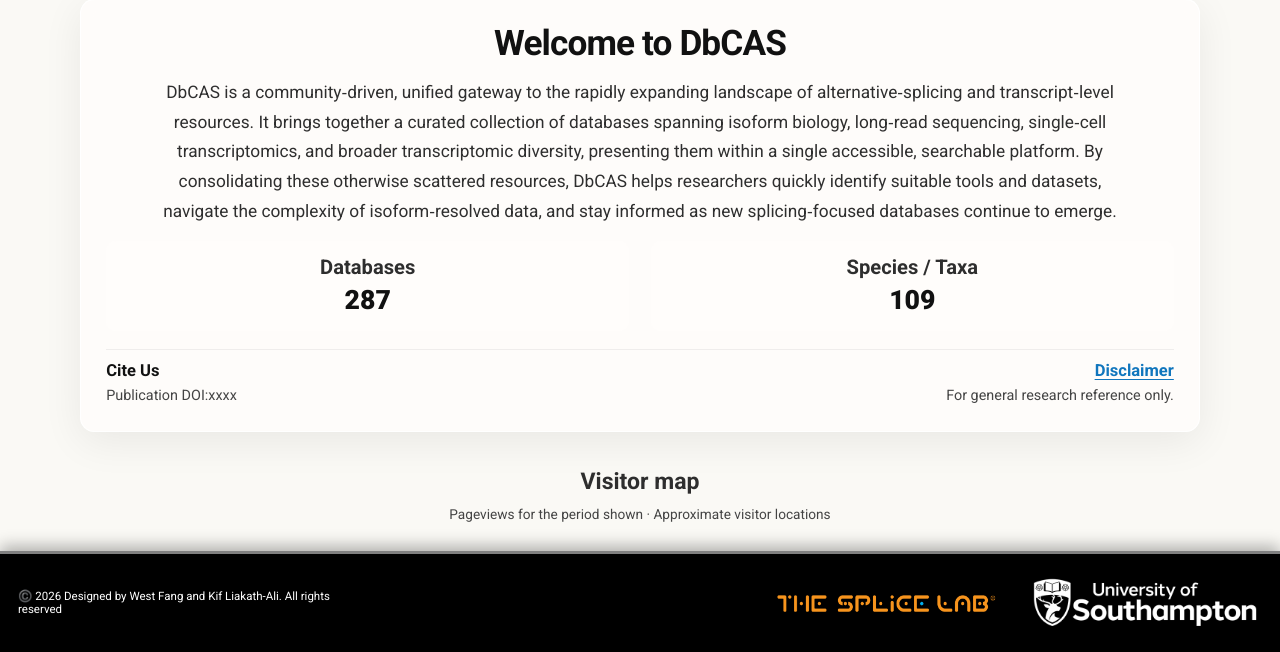
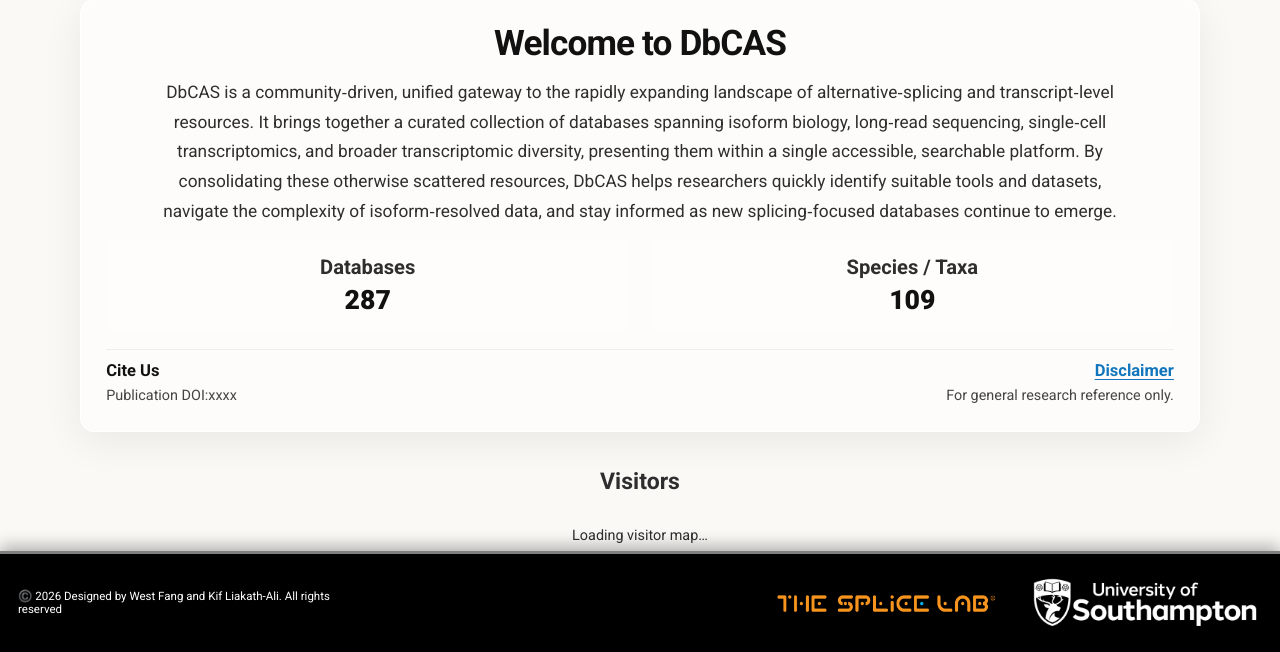
Before and after one commit to 1413362251/DbCAS, a Python web app: template Programmes/web/templates/home.html in a window 1280 px wide. Shown: the part 465-1117 px from the top of the page. Run offline with Jinja, Linux system fonts and the light colour scheme; the template is opened without the code that fills it, so the values that code supplies are empty; some libraries are stand-ins or nearby versions.

Commit message:
Refine visitor heading and increase map resolution

```diff
--- a/Programmes/web/static/css/styles.css
+++ b/Programmes/web/static/css/styles.css
@@ -942,13 +942,6 @@ body.page-home .statistic {
     line-height: 1.25;
 }
 
-.visitor-map__description {
-    margin: 0 0 1rem;
-    font-size: 0.95rem;
-    line-height: 1.55;
-    color: #444;
-}
-
 .visitor-map__stage {
     width: min(100%, 720px);
     min-width: 0;
--- a/Programmes/web/templates/home.html
+++ b/Programmes/web/templates/home.html
@@ -56,14 +56,14 @@
         </div>
 
         <section class="visitor-map" id="visitor-map" aria-labelledby="visitor-map-title">
-            <h2 id="visitor-map-title">Visitor map</h2>
-            <p class="visitor-map__description">Pageviews for the period shown · Approximate visitor locations</p>
+            <h2 id="visitor-map-title">Visitors</h2>
             <div class="visitor-map__stage">
                 <p class="visitor-map__status" id="visitor-map-status" role="status" hidden></p>
+                <!-- Request a 2x background; CSS limits the displayed map to 720px. -->
                 <div
                     class="visitor-map__widget"
                     id="visitor-map-widget"
-                    data-script-src="https://mapmyvisitors.com/map.js?d=n_gpUNHZsZpCJnWeMvkLXE8fH_1c4Pdn3QKiJkq4B-w&amp;w=a&amp;co=faf9f5&amp;cl=d8ddd9&amp;cmo=f7951f&amp;cmn=f7951f&amp;ct=2e2e2e&amp;t=m"
+                    data-script-src="https://mapmyvisitors.com/map.js?d=n_gpUNHZsZpCJnWeMvkLXE8fH_1c4Pdn3QKiJkq4B-w&amp;w=1440&amp;co=faf9f5&amp;cl=d8ddd9&amp;cmo=f7951f&amp;cmn=f7951f&amp;ct=2e2e2e&amp;t=m"
                 ></div>
                 <noscript><p>Enable JavaScript to display the visitor map.</p></noscript>
             </div>
```
